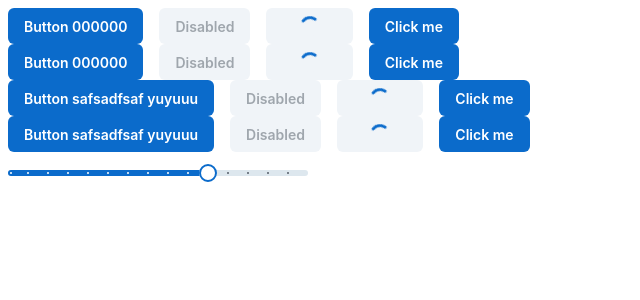
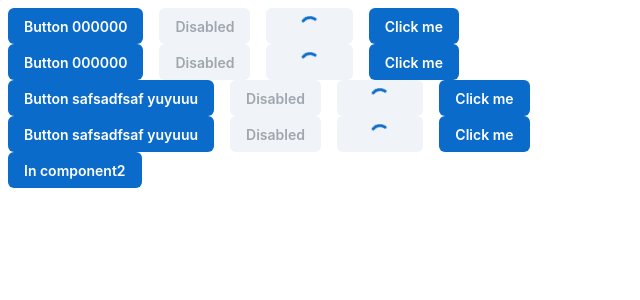
Before and after one commit to zhangsgithub04/joyui1, a React (Create React App) app: page / in a window 1280 px wide. Shown: the top 300 px of the page, without its empty margins (0-640 px from the left). Built offline with nearby package versions, Linux system fonts and the light colour scheme.

Commit message:
Update component2.tsx

```diff
--- a/src/component2.tsx
+++ b/src/component2.tsx
@@ -1,6 +1,7 @@
 import * as React from 'react';
 import Box from '@mui/joy/Box';
 import Slider from '@mui/joy/Slider';
+import Button from '@mui/joy/Button';
 
 function valueText(value: number) {
   return `${value}°C`;
@@ -9,7 +10,9 @@ function valueText(value: number) {
 export default function StepsSlider() {
   return (
     <Box sx={{ width: 300 }}>
-      <Slider
+      <Button>In component2</Button>
+      {/*
+        <Slider
         aria-label="Small steps"
         defaultValue={0.00000005}
         getAriaValueText={valueText}
@@ -19,6 +22,8 @@ export default function StepsSlider() {
         max={0.0000001}
         valueLabelDisplay="auto"
       />
+      */}
+
     </Box>
   );
 }
```
